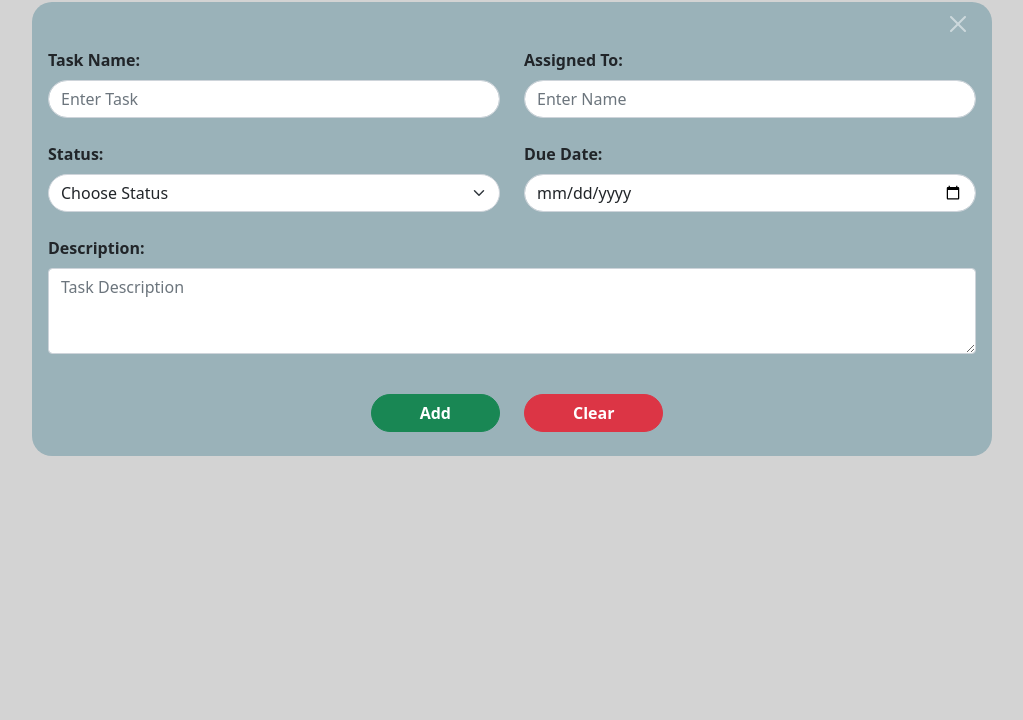
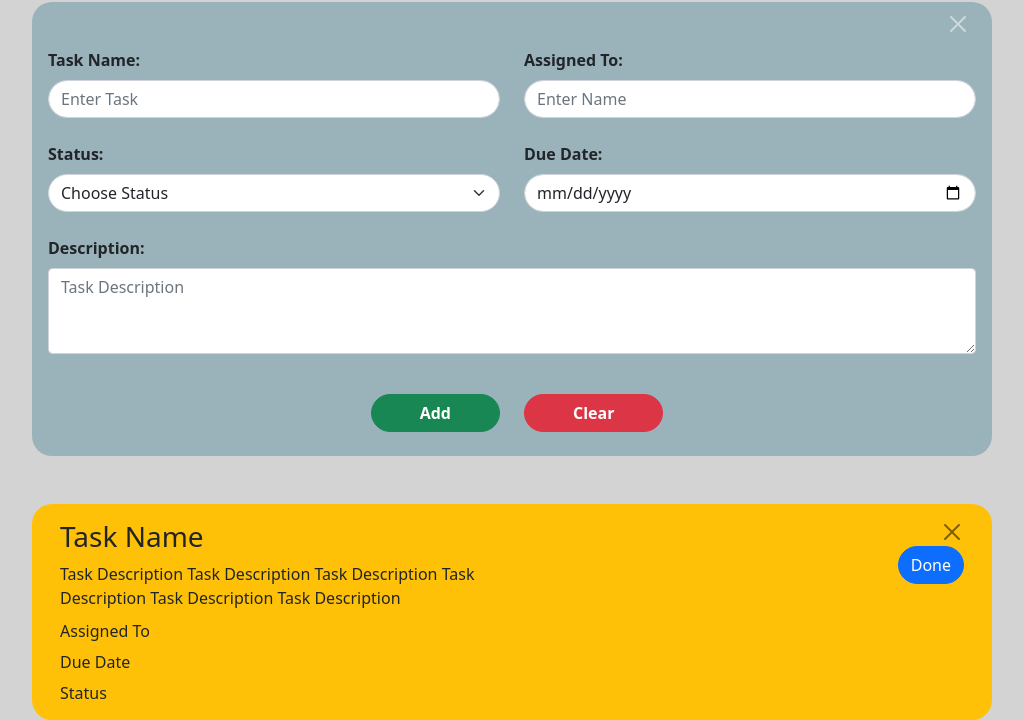
Before and after one commit to Rishitha-Mannemala/JWD-Project-MDR_ri, a plain HTML site: page jwd/JWD_Final_Project/Index.html in a window 1280 px wide. Shown: the part 132-852 px from the top of the page, without its empty margins (128-1151 px from the left). Before the commit the page ends 800 px from the top, so only its background shows below. Drawn offline with nearby package versions, Linux system fonts and the light colour scheme.

Commit message:
added a card

```diff
--- a/jwd/JWD_Final_Project/Index.html
+++ b/jwd/JWD_Final_Project/Index.html
@@ -76,6 +76,50 @@
   </div>
 
 
+  <!--cards-->
+  <div class="container-fluid mt-5 w-75">
+    <div class="row bg-warning p-3" style="border-radius: 20px;">
+      <div class="col">
+          <h3 class="card-title">
+            Task Name
+          </h3>
+          <p class="card-text">
+            Task Description
+            Task Description
+            Task Description
+            Task Description
+            Task Description
+            Task Description
+          </p>
+          <h6 class="card-subtitle pb-3">
+            Assigned To
+          </h6>
+          <h6 class="card-subtitle pb-3">
+            Due Date
+          </h6>
+          <h6 class="card-subtitle">
+            Status
+          </h6>
+      </div>
+      <div class="col">
+        <div class="row">
+          <div class="col text-end">
+            <button class="btn-close btn-close">
+            </button>
+          </div>
+        </div>
+        <div class="row">
+          <div class="col text-end">
+            <button class="btn btn-primary rounded-pill">
+            Done
+            </button>
+          </div>
+        </div>
+      </div>
+      </div>
+  </div>
+
+
 
 
 
```
